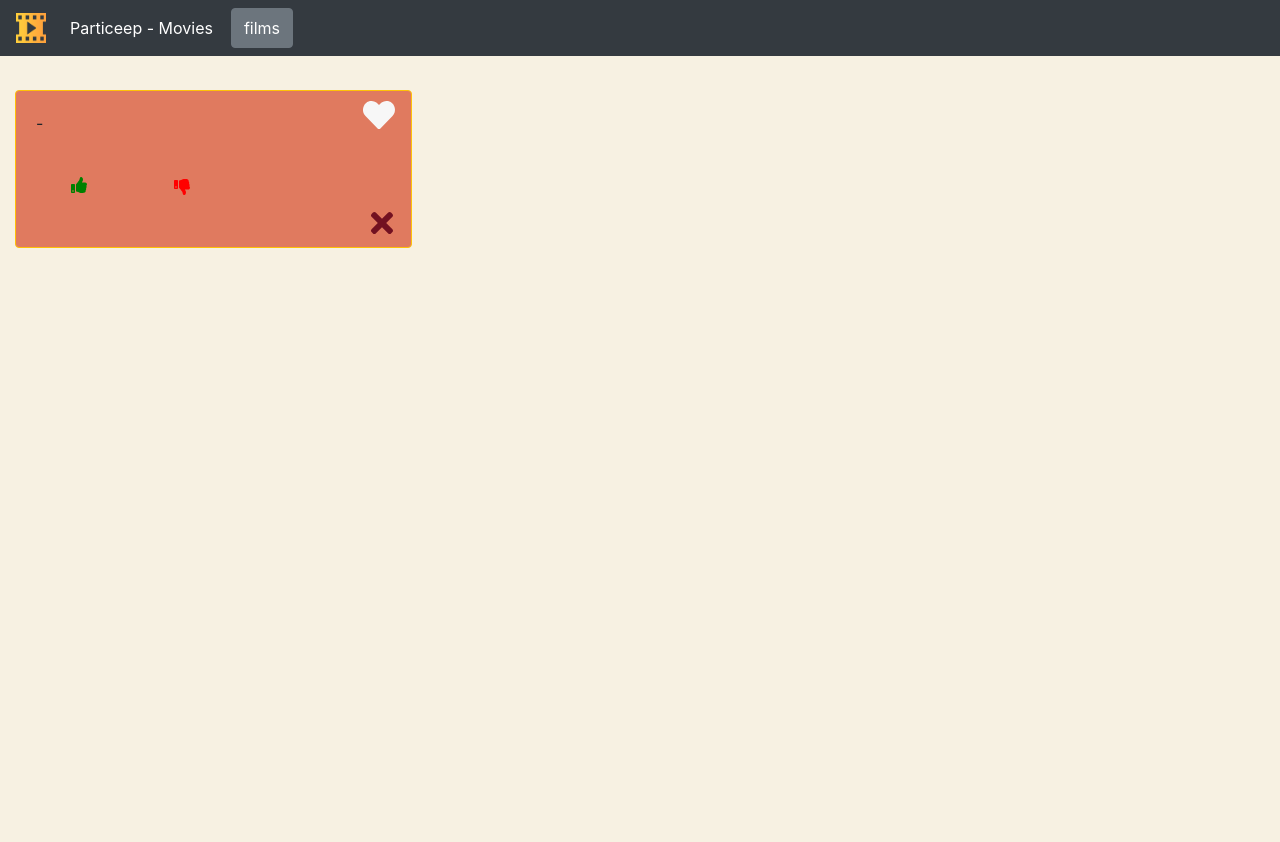
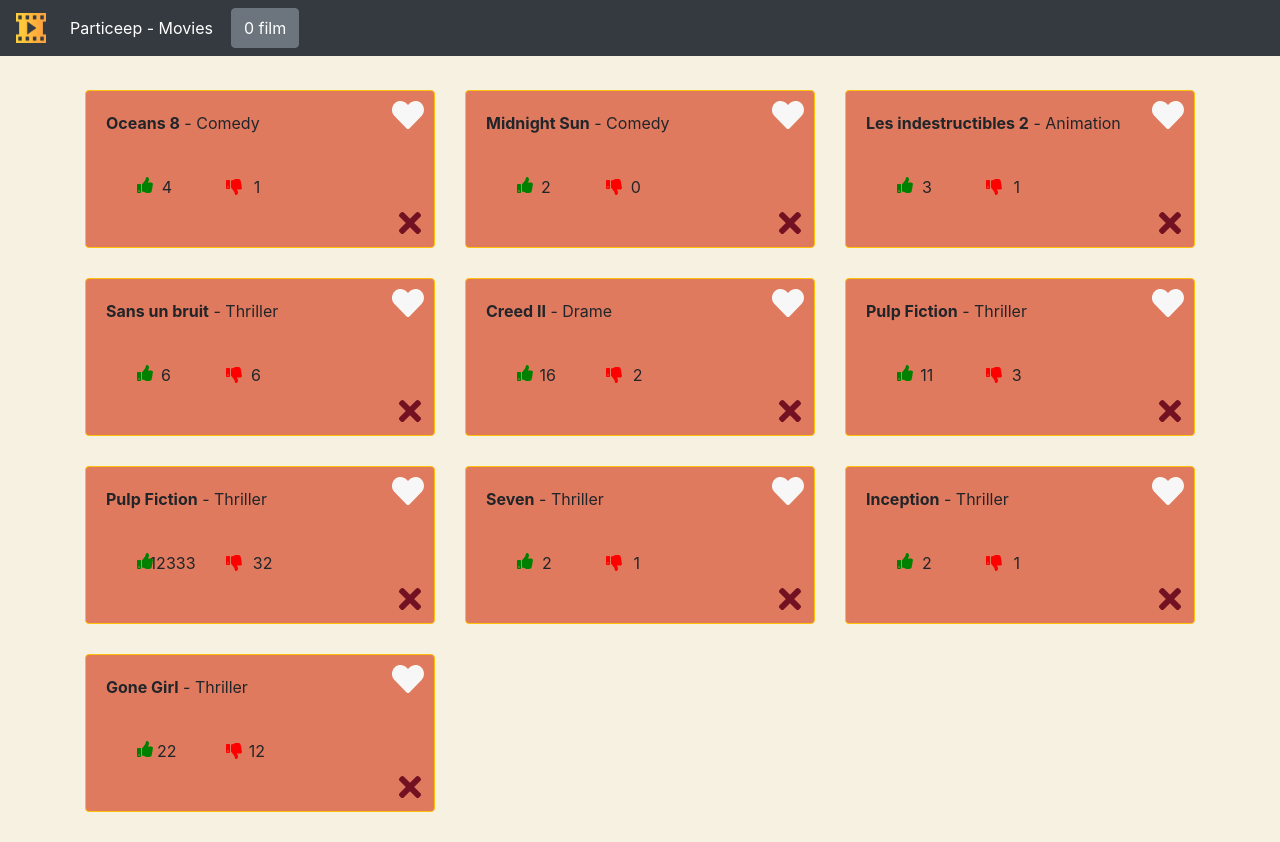
Before and after one commit to DamR01/react-particeep-test, a React (Create React App) app: page / in a window 1280 px wide. Before the commit the page ends 800 px from the top, so only its background shows below. Built offline with nearby package versions, Linux system fonts and the light colour scheme.

Commit message:
like&dislike toogle, display liked movies & delete movies

```diff
--- a/src/App.js
+++ b/src/App.js
@@ -1,18 +1,90 @@
 import React, { Fragment, Component } from 'react';
+import { Row, Container } from 'reactstrap';
 import NavBar from './NavBar';
 import MovieCard from './movieCard';
+import { movies$ } from './movies';
 import './App.css';
 
 class App extends React.Component {
   constructor(props) {
     super(props);
+    this.state = {
+      movies: [],
+      moviesCount: 0,
+      moviesNameList: [],
+      category: []
+    };
   }
 
+  /*We use WillMount Component to get movies data before the render*/
+
+  componentWillMount() {
+    movies$.then(movies => {
+      this.setState({
+        movies
+      });
+    });
+  }
+
+  handleClickHeart = (isLike, title) => {
+    let moviesNameListCopy = [...this.state.moviesNameList];
+    if (isLike) {
+      moviesNameListCopy.push(title);
+      this.setState({
+        moviesCount: this.state.moviesCount + 1,
+        moviesNameList: moviesNameListCopy
+      });
+    } else {
+      let index = this.state.movies.indexOf(title);
+      moviesNameListCopy.splice(index, 1);
+      this.setState({
+        moviesCount: this.state.moviesCount - 1,
+        moviesNameList: moviesNameListCopy
+      });
+    }
+  };
+
+  /* */
+  handleClickCross = movieId => {
+    let index = this.state.movies.indexOf(movieId);
+  };
+
   render() {
+    /* here we map on the movie state to get each properties to send them to the movieCard Component */
+    let moviesList = this.state.movies.map((movie, i) => {
+      var isLiked = false;
+      return (
+        <MovieCard
+          key={i}
+          movieTitle={movie.title}
+          movieCategory={movie.category}
+          movieId={movie.id}
+          movieLikes={movie.likes}
+          movieDislikes={movie.dislikes}
+          handleClickFromApp={this.handleClickHeart}
+          handleDelete={this.handleClickCross}
+        />
+      );
+    });
+
+    /*here we create a variable to push the movie them are like to display them on the NavBar Component */
+    let moviesLast = this.state.moviesNameList.slice(-3);
+    if (this.state.moviesCount === 0) {
+      moviesLast = 'Aucun film sélectionné.';
+    } else if (this.state.moviesCount > 3) {
+      moviesLast = moviesLast.join(', ') + '...';
+    } else {
+      moviesLast = moviesLast.join(', ') + '.';
+    }
     return (
       <Fragment>
-        <NavBar />
-        <MovieCard />
+        <NavBar
+          moviesCount={this.state.moviesCount}
+          moviesNameList={moviesLast}
+        />
+        <Container>
+          <Row>{moviesList}</Row>
+        </Container>
       </Fragment>
     );
   }
--- a/src/NavBar.js
+++ b/src/NavBar.js
@@ -61,7 +61,9 @@
                 onClick={this.togglePopOver}
                 color="secondary"
               >
-                {' films'}
+                {this.props.moviesCount}
+
+                {this.props.moviesCount > 1 ? ' films' : ' film'}
               </Button>
               <Popover
                 placement="bottom"
@@ -70,7 +72,7 @@
                 toggle={this.togglePopOver}
               >
                 <PopoverHeader>Derniers films</PopoverHeader>
-                <PopoverBody> </PopoverBody>
+                <PopoverBody>{this.props.moviesNameList} </PopoverBody>
               </Popover>
             </Nav>
           </Collapse>
```
